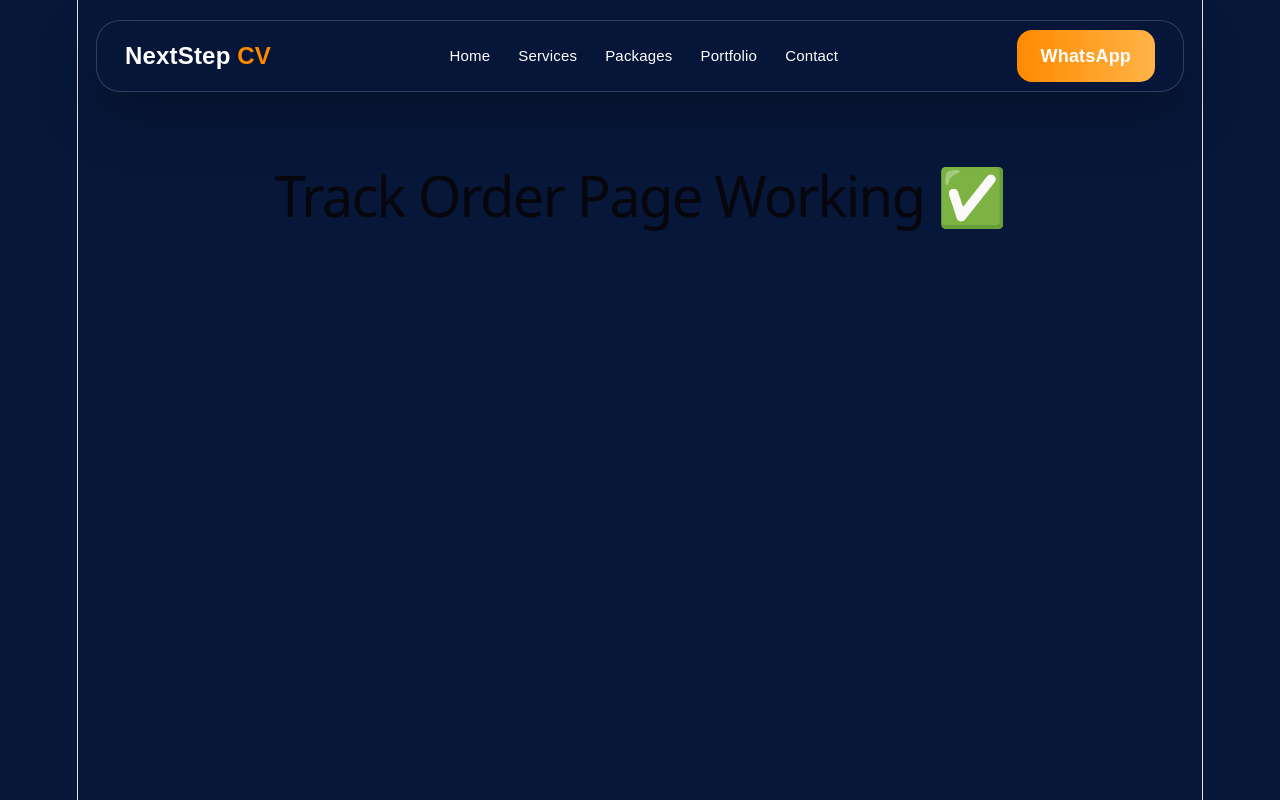
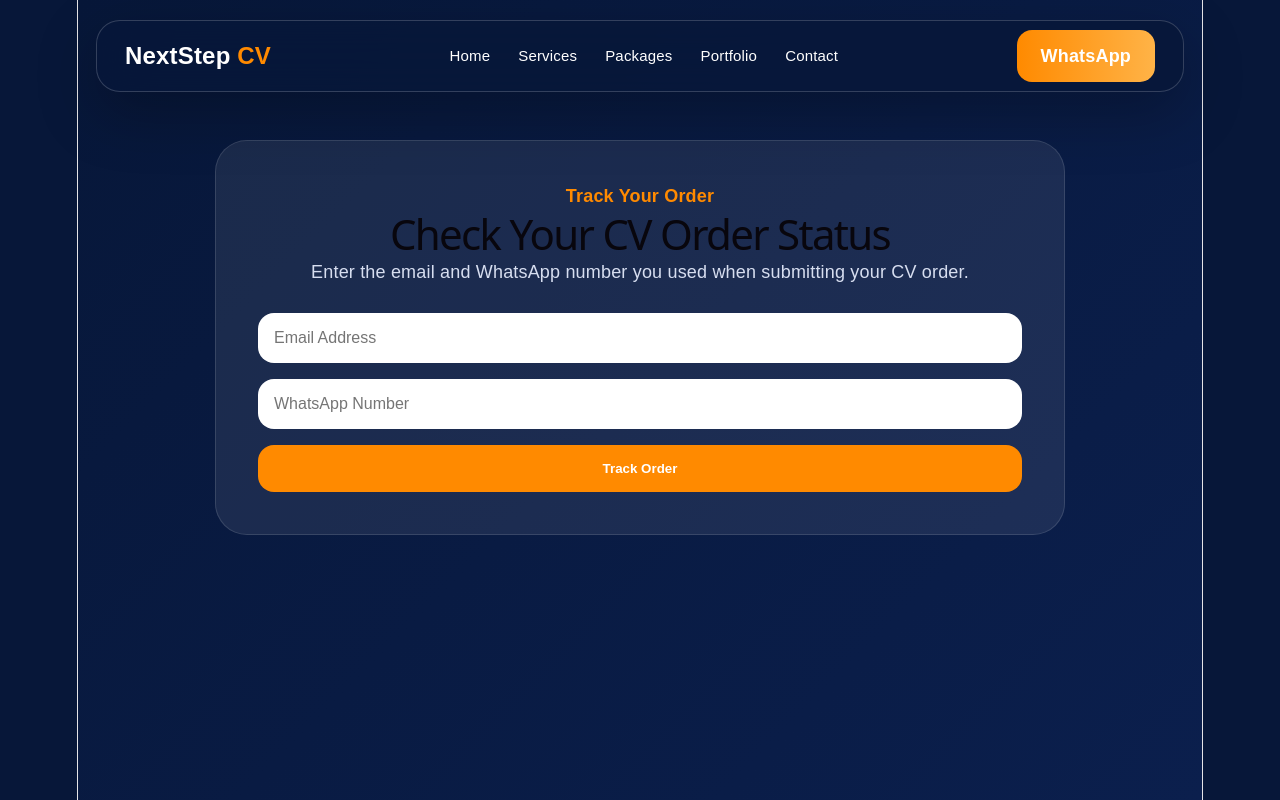
Before and after one commit to kjnavan-maker/nextstep-cv, a React (Vite) app in the folder client/: page /track-order in a window 1280 px wide. Built offline with nearby package versions, Linux system fonts and the light colour scheme.

Commit message:
added real customer tracking page

```diff
--- a/client/src/pages/TrackOrder.jsx
+++ b/client/src/pages/TrackOrder.jsx
@@ -1,21 +1,125 @@
+import { useState } from "react";
 import Navbar from "../components/Navbar";
+import API from "../api/api";
 
 function TrackOrder() {
+  const [email, setEmail] = useState("");
+  const [whatsapp, setWhatsapp] = useState("");
+  const [orders, setOrders] = useState([]);
+  const [searched, setSearched] = useState(false);
+  const [loading, setLoading] = useState(false);
+
+  const handleTrack = async (e) => {
+    e.preventDefault();
+
+    try {
+      setLoading(true);
+      setSearched(false);
+
+      const response = await API.post("/orders/track", {
+        email,
+        whatsapp,
+      });
+
+      if (response.data.success) {
+        setOrders(response.data.orders);
+        setSearched(true);
+      }
+    } catch (error) {
+      console.log(error);
+      alert("Order tracking failed. Please try again.");
+    } finally {
+      setLoading(false);
+    }
+  };
+
   return (
     <>
       <Navbar />
 
-      <div
-        style={{
-          minHeight: "100vh",
-          background: "#071739",
-          color: "white",
-          paddingTop: "150px",
-          textAlign: "center",
-        }}
-      >
-        <h1>Track Order Page Working ✅</h1>
-      </div>
+      <section className="track-page">
+        <div className="track-box">
+          <span>Track Your Order</span>
+          <h1>Check Your CV Order Status</h1>
+          <p>
+            Enter the email and WhatsApp number you used when submitting your
+            CV order.
+          </p>
+
+          <form className="track-form" onSubmit={handleTrack}>
+            <input
+              type="email"
+              placeholder="Email Address"
+              value={email}
+              onChange={(e) => setEmail(e.target.value)}
+              required
+            />
+
+            <input
+              type="text"
+              placeholder="WhatsApp Number"
+              value={whatsapp}
+              onChange={(e) => setWhatsapp(e.target.value)}
+              required
+            />
+
+            <button type="submit" disabled={loading}>
+              {loading ? "Checking..." : "Track Order"}
+            </button>
+          </form>
+
+          {searched && orders.length === 0 && (
+            <div className="track-empty">
+              <h3>No Order Found</h3>
+              <p>Please check your email and WhatsApp number.</p>
+            </div>
+          )}
+
+          {orders.length > 0 && (
+            <div className="track-results">
+              {orders.map((order) => (
+                <div className="track-card" key={order._id}>
+                  <h3>{order.fullName}</h3>
+
+                  <p>
+                    <strong>Package:</strong> {order.packageName}
+                  </p>
+
+                  <p>
+                    <strong>Job Position:</strong> {order.position}
+                  </p>
+
+                  <p>
+                    <strong>Payment Status:</strong>{" "}
+                    <span className={`status ${order.paymentStatus}`}>
+                      {order.paymentStatus || "Pending"}
+                    </span>
+                  </p>
+
+                  <p>
+                    <strong>Order Status:</strong>{" "}
+                    <span
+                      className={`status ${order.orderStatus?.replace(
+                        " ",
+                        "-"
+                      )}`}
+                    >
+                      {order.orderStatus || "Pending"}
+                    </span>
+                  </p>
+
+                  <p>
+                    <strong>Order Date:</strong>{" "}
+                    {order.createdAt
+                      ? new Date(order.createdAt).toLocaleString()
+                      : "N/A"}
+                  </p>
+                </div>
+              ))}
+            </div>
+          )}
+        </div>
+      </section>
     </>
   );
 }
```
